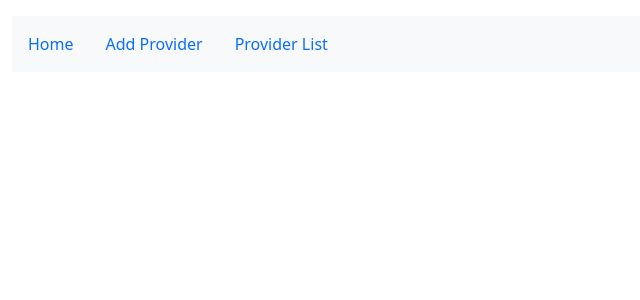
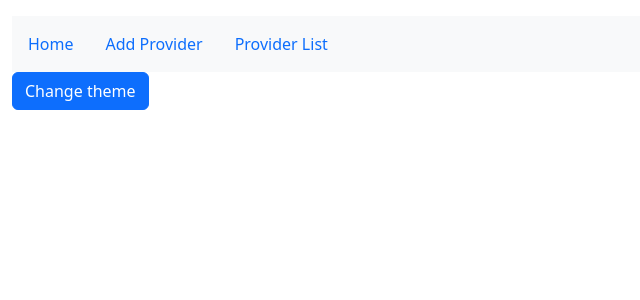
Before and after one commit to Thiemoko27/Provider_Managment, a React (Vite) app: page / in a window 1280 px wide. Shown: the top 300 px of the page, without its empty margins (0-640 px from the left). Built offline with nearby package versions, Linux system fonts and the light colour scheme.

Commit message:
theme update (that's ugly, just did it for test)

```diff
--- a/package.json
+++ b/package.json
@@ -10,11 +10,14 @@
     "preview": "vite preview"
   },
   "dependencies": {
+    "@reduxjs/toolkit": "^2.2.7",
     "formik": "^2.4.6",
     "react": "^18.2.0",
     "react-dom": "^18.2.0",
+    "react-redux": "^9.1.2",
     "react-router-dom": "^6.24.0",
     "react-toastify": "^10.0.5",
+    "redux": "^5.0.1",
     "yup": "^1.4.0"
   },
   "devDependencies": {
--- a/src/App.jsx
+++ b/src/App.jsx
@@ -4,11 +4,21 @@ import ProviderList from "./Components/Pages/providerList"
 import Home from "./Components/Pages/Home"
 import ProviderUpdateForm from "./Components/Pages/providerUpdateForm"
 import { ToastContainer } from "react-toastify"
+import { useDispatch, useSelector } from "react-redux"
+import { toogleTheme } from "./Components/Theme/Store"
 
 function App({fetchProviders}) {
 
+  const theme = useSelector(state => state.theme)
+
+  const dispatch = useDispatch()
+
   return (
-    <div className="container-fluid my-3">
+    <div className="container-fluid my-3" style={{
+      background: theme === 'light' ? '#fff' : '#000',
+      color: theme === 'light' ? '#000' : '#fff',
+      height: '100vh'
+    }}>
         <Router>
 
           <ToastContainer />
@@ -37,6 +47,7 @@ function App({fetchProviders}) {
           </main>
 
         </Router>
+        <button className="btn btn-primary" onClick={() => dispatch(toogleTheme())}>Change theme</button>
     </div>
   )
 }
--- /dev/null
+++ b/src/Components/Theme/Store.js
@@ -0,0 +1,25 @@
+import { configureStore, createSlice } from "@reduxjs/toolkit";
+
+//Création du slice afin de gérer  l'état du thème
+const themeSlice = createSlice({
+    name: 'theme',
+    initialState: 'light',
+    reducers:  {
+        toogleTheme(state) {
+            return state === 'light' ? 'dark' : 'light'
+        }
+    }
+})
+
+//exportation des actions génératives du slice
+export const { toogleTheme } = themeSlice.actions
+
+//Création du store avec le slice
+const store = configureStore({
+    name: 'theme',
+    reducer: {
+        theme: themeSlice.reducer
+    }
+})
+
+export default store
--- a/src/main.jsx
+++ b/src/main.jsx
@@ -1,9 +1,13 @@
 import React from 'react'
 import ReactDOM from 'react-dom/client'
 import App from './App'
+import { Provider } from 'react-redux'
+import store from './Components/Theme/Store'
 
 ReactDOM.createRoot(document.getElementById('root')).render(
   <React.StrictMode>
-    <App />
+    <Provider store={store}>
+      <App />
+    </Provider>
   </React.StrictMode>,
 )
```
Also changed, not shown: 1 other file (tests, documents, lock files or other folders).
